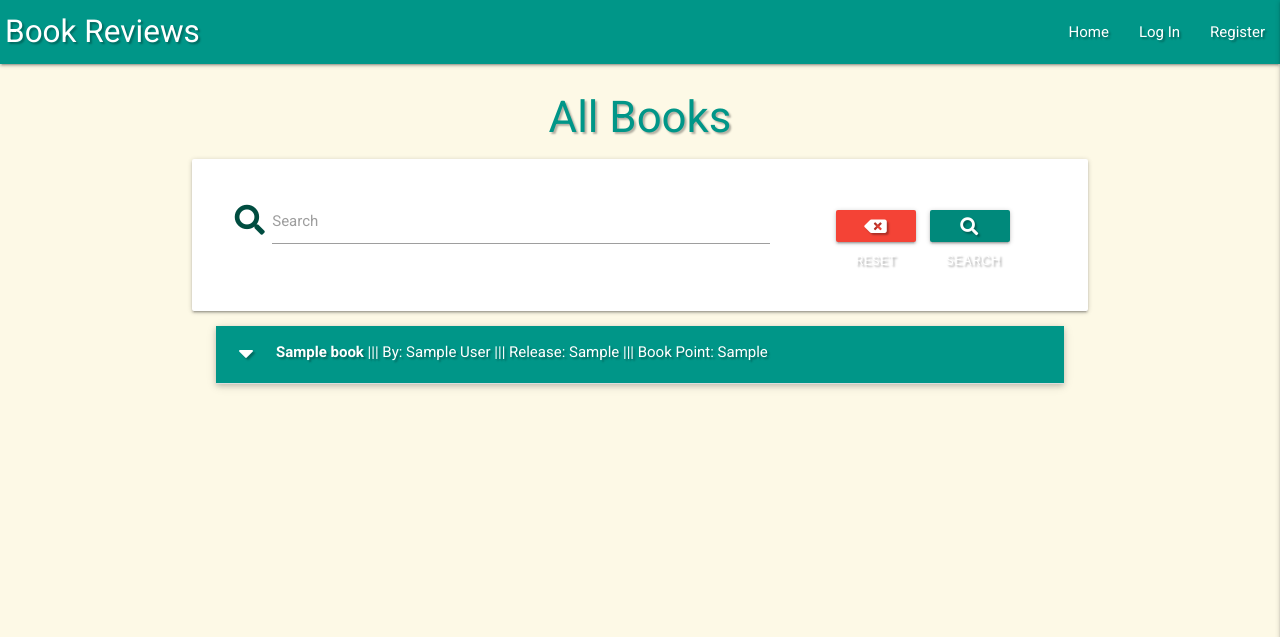
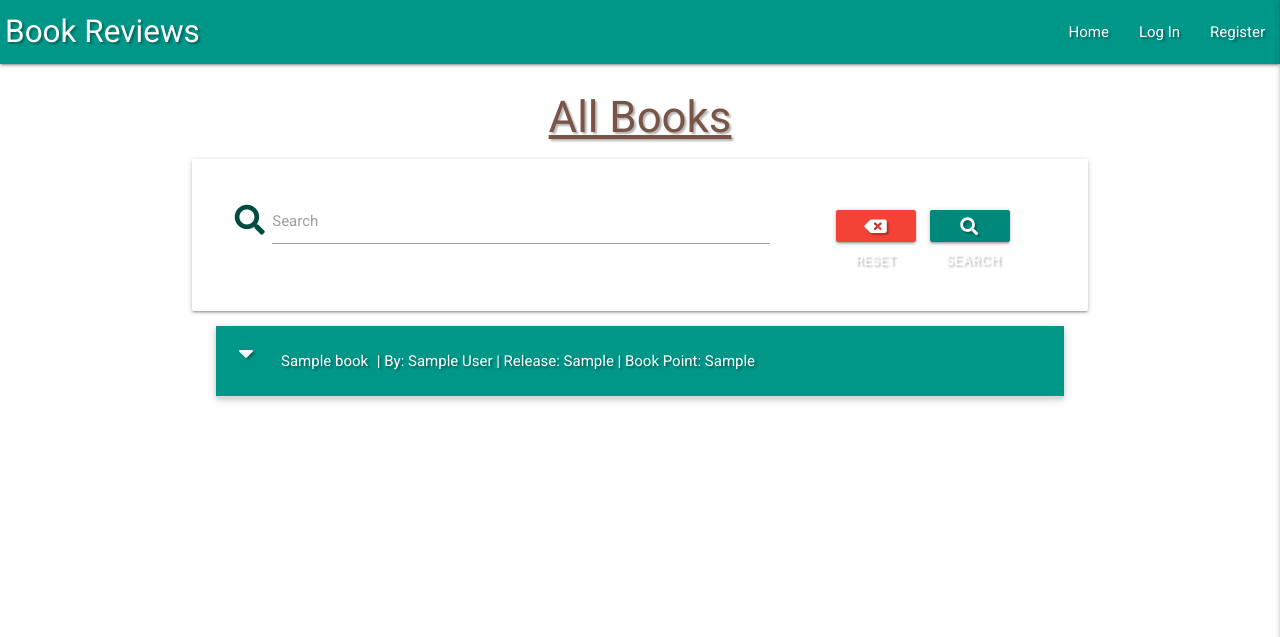
Before and after one commit to manell0/MileStone-3-Book-Review, a Flask app: page / in a window 1280 px wide. Shown: the top 637 px of the page. Run offline with Flask 2, Linux system fonts and the light colour scheme; grey boxes marked "Sample" are stand-in pictures; a database or web service that is not in the repository returns one stand-in record (values such as "Sample title"); some libraries are stand-ins or nearby versions.

Commit message:
Change h3 style and color on site

```diff
--- a/static/css/style.css
+++ b/static/css/style.css
@@ -8,6 +8,7 @@
 
 body{
     background-color:rgb(253, 249, 230);
+    background-color: #fff;
     font-family: 'Roboto', sans-serif;
 }
 
@@ -36,7 +37,7 @@ body{
 
 .collapsible-header .col strong {
     margin: 5px;
-    line-height: 42px;
+    line-height: 40px;
 }
 
 .brand-logo{
@@ -64,6 +65,12 @@ body{
 }
 .bolder{
     font-weight: 700;
+
+
+}
+
+.under-line{
+    text-decoration: underline;
 }
 
 @media screen and (max-width: 641px) {
--- a/templates/add_book.html
+++ b/templates/add_book.html
@@ -4,7 +4,7 @@
   {% if session.user %}
 
 
-    <h3 class="teal-text center-align text-shadow">Add book</h3>
+    <h3 class="brown-text under-line center-align text-shadow">Add book</h3>
 
     <div class="row card-panel green lighten-5">
         <form class="col s12" method="POST" action="{{ url_for('add_book') }}">
--- a/templates/add_category.html
+++ b/templates/add_category.html
@@ -2,7 +2,7 @@
 
 {% block content %}
 
-    <h3 class="teal-text center-align text-shadow">Add category</h3>
+    <h3 class="brown-text under-line center-align text-shadow">Add category</h3>
 
     <div class="row card-panel green lighten-5">
         <form class="col s12" method="POST" action="{{ url_for('add_category') }}">
--- a/templates/base.html
+++ b/templates/base.html
@@ -4,6 +4,7 @@
     <meta charset="UTF-8">
     <meta http-equiv="X-UA-Compatible" content="IE=edge">
     <meta name="viewport" content="width=device-width, initial-scale=1.0">
+    <meta name="description" content="This is a book review page for anyone who loves books.">
     <!-- fav icon -->
     <link rel="icon" href="/static/images/code-institue-background-emoji-text.png " type="image/icontype" />
     <link rel="stylesheet" href="https://cdnjs.cloudflare.com/ajax/libs/font-awesome/5.15.3/css/all.min.css"
--- a/templates/books.html
+++ b/templates/books.html
@@ -1,6 +1,6 @@
 {% extends "base.html" %}
 {% block content %}
-<h3 class="teal-text center-align text-shadow">All Books</h3>
+<h3 class="brown-text under-line center-align text-shadow">All Books</h3>
 <div class="row card-panel lighten-5">
     <form action="{{ url_for('search') }}" method="post" class="col s12">
         <div class="row valign-wrapper center-align">
@@ -21,27 +21,28 @@
     {% for book in books %}
 
     <li>
-        <div class="collapsible-header white-text teal text-shadow">
-            <div class="col s1 hide-on-med-and-down">
+
+        <div class="col s1 collapsible-header white-text teal text-shadow">
+            <div class=" hide-on-med-and-down">
                 <i class="fas fa-caret-down"></i>
             </div>
-            <div>
+            <div class="col s2">
             {% if session.user | lower == book.created_by | lower or session.user|lower == "admin"|lower %}
-            <a href="{{ url_for('edit_book', book_id=book._id) }}" class="btn-small waves-effect light-green accent-4 center-align">Edit</a>
-            <button onclick="window.location.href='{{ url_for('delete_book', book_id=book._id) }}'" class="center-align red waves-effect waves btn-small tooltipped" data-position="right" data-tooltip="NOTE! The book disappears immediately and no verification takes place !!!">Del</button>
+            <a href="{{ url_for('edit_book', book_id=book._id) }}" class="btn-small waves-effect light-green accent-4">Edit</a>
+            <button onclick="window.location.href='{{ url_for('delete_book', book_id=book._id) }}'" class="red waves-effect waves btn-small tooltipped" data-position="right" data-tooltip=" 	&#128165 NOTE! The book disappears immediately and no verification takes place !!!	&#128165 ">Del</button>
             {% endif %}
-        </div>
+            </div>
             <div class="col s9">
-                <span class="bolder">{{ book.book_name }}</span> ||| By:  {{ book.book_author }} ||| Release:  {{book.book_release}}  ||| Book Point: {{ book.book_upvote }}
+                <strong>{{ book.book_name }}</strong> | By: {{ book.book_author }} | Release: {{book.book_release}}  | Book Point: {{ book.book_upvote }}
             </div>
         </div>
         <div class="collapsible-body">
-            <h5 class="bolder text-shadow teal-text">{{ book.category_name }}</h5>
+            <h5 class="under-line text-shadow brown-text">{{ book.category_name }}</h5>
             <h6 class="bolder text-shadow">{{ book.book_author }}</h6>
             <div><img src="{{ book.book_image }}" alt="Book Image" width="200" height="300"></div>
             <h6 class="bolder text-shadow">Description: </h6>
-            <textarea rows="11">{{ book.book_description }}</textarea>
-            <p><em>Added by: {{ book.created_by }}</em></p>
+            <textarea>{{ book.book_description }}</textarea>
+            <p><em class="under-line">Added by: {{ book.created_by }}</em></p>
         </div>
     </li>
     {% endfor %}
--- a/templates/categories.html
+++ b/templates/categories.html
@@ -1,7 +1,7 @@
 {% extends "base.html" %}
 {% block content %}
 
-    <h3 class="teal-text center-align text-shadow smaller">Manage Categories</h3>
+    <h3 class="brown-text under-line center-align text-shadow smaller ">Manage Categories</h3>
     {% if session.user|lower == "admin"|lower %}
     <div class="row">
         <div class="col s12 center-align">
--- a/templates/edit_book.html
+++ b/templates/edit_book.html
@@ -2,7 +2,7 @@
 
 {% block content %}
 
-    <h3 class="teal-text center-align text-shadow">Edit book</h3>
+    <h3 class="brown-text under-line center-align text-shadow">Edit book</h3>
 
     <div class="row card-panel green lighten-5">
         <form class="col s12" method="POST" action="{{ url_for('edit_book', book_id=book._id) }}">
--- a/templates/edit_category.html
+++ b/templates/edit_category.html
@@ -2,7 +2,7 @@
 
 {% block content %}
 
-    <h3 class="teal-text center-align text-shadow">Edit category</h3>
+    <h3 class="brown-text under-line center-align text-shadow">Edit category</h3>
 
     <div class="row card-panel green lighten-5">
         <form class="col s12" method="POST" action="{{ url_for('edit_category', category_id=category._id) }}">
--- a/templates/login.html
+++ b/templates/login.html
@@ -1,7 +1,7 @@
 {% extends "base.html" %}
 {% block content %}
 
-    <h3 class="teal-text center-align text-shadow">Log In</h3>
+    <h3 class="brown-text under-line center-align text-shadow">Log In</h3>
 
     <div class="row">
         <form class="col s12 m8 offset-m2" method="POST" action="{{ url_for('login') }}">
--- a/templates/register.html
+++ b/templates/register.html
@@ -1,7 +1,7 @@
 {% extends "base.html" %}
 {% block content %}
 
-    <h3 class="teal-text center-align text-shadow">Register</h3>
+    <h3 class="brown-text under-line center-align text-shadow">Register</h3>
 
     <div class="row">
         <form class="col s12 m8 offset-m2" method="POST" action="{{ url_for('register') }}">
```
Also changed, not shown: templates/profile.html (+9 -8 lines).
